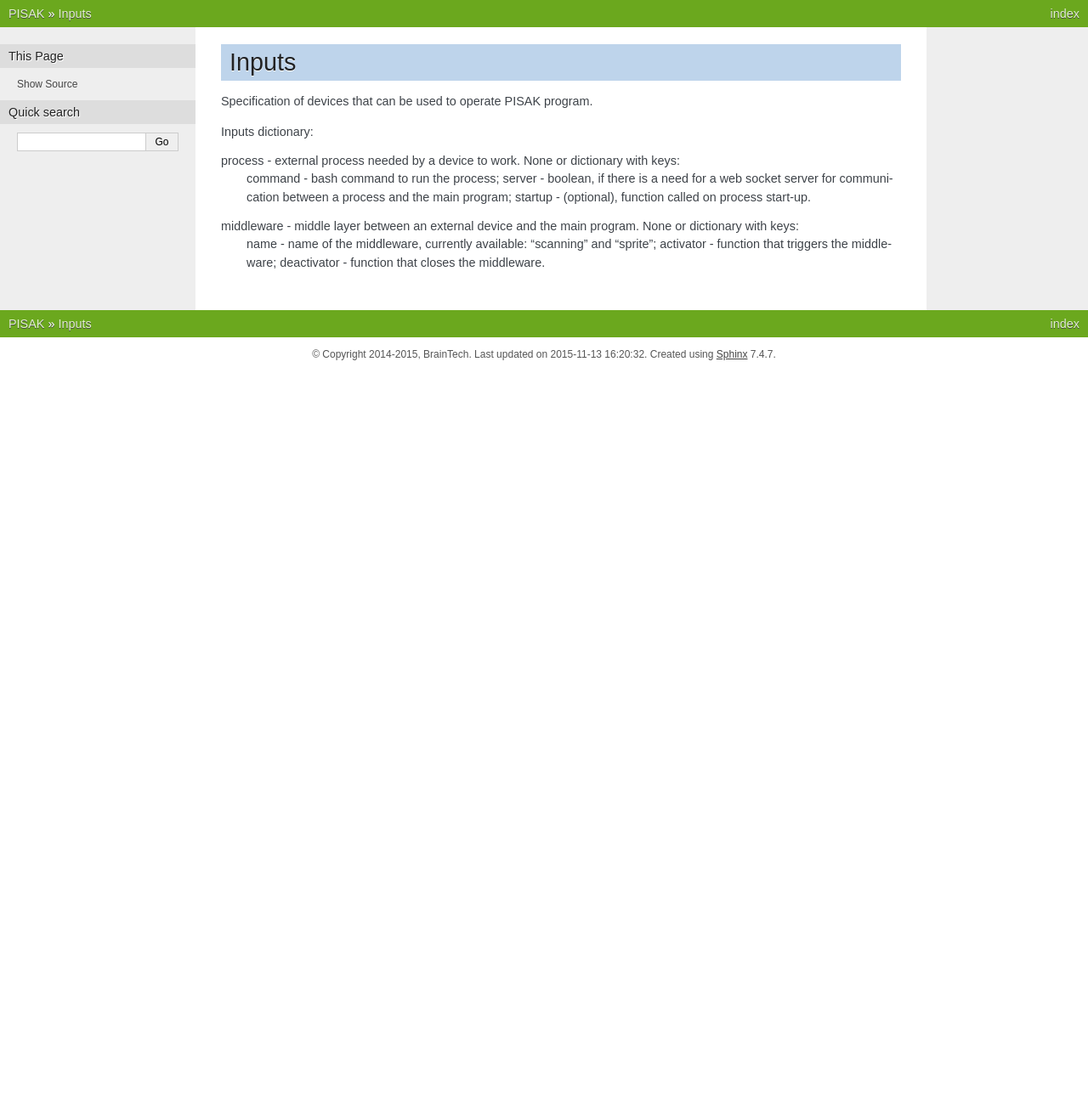
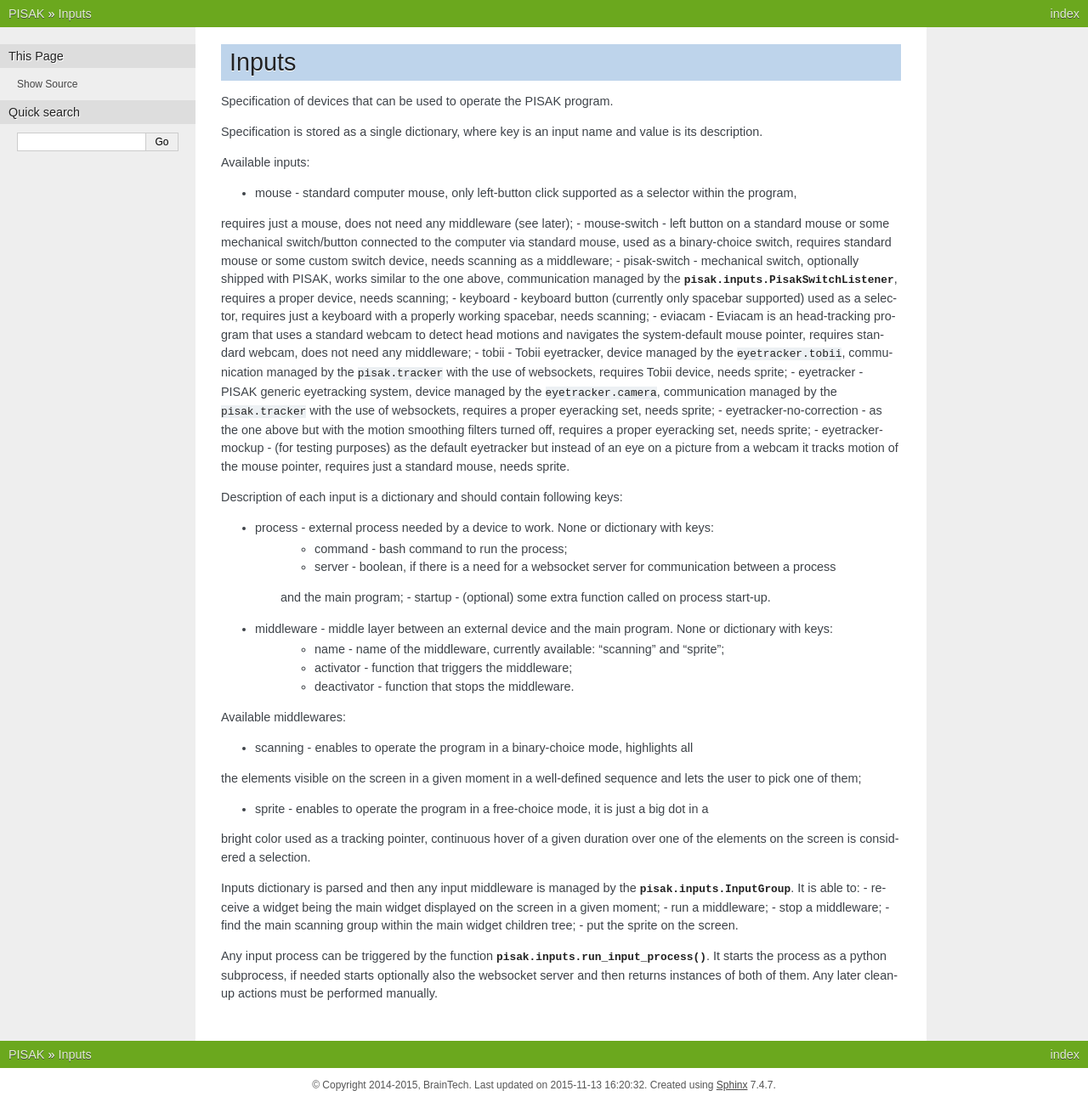
Before and after one commit to BrainTech/pisak, a Sphinx documentation site: the page built from doc/inputs.rst, in a window 1280 px wide. Shown: the whole page at 85% size. Built offline with Sphinx 7.4.7, drawn with Linux system fonts in a browser that asks for light colours; cross-references to code outside the pages are shown as plain code; before the commit the page ends 900 px from its top, so only the background shows below that.

Commit message:
Elaborated pisak inputs doc refs #2642

```diff
--- a/doc/inputs.rst
+++ b/doc/inputs.rst
@@ -1,16 +1,65 @@
 Inputs
 ======
 
-Specification of devices that can be used to operate PISAK program.
+Specification of devices that can be used to operate the PISAK program.
 
-Inputs dictionary:
+Specification is stored as a single dictionary, where key is an input name and value is its
+description.
 
-process - external process needed by a device to work. None or dictionary with keys:
-	command - bash command to run the process;
-	server - boolean, if there is a need for a web socket server for communication between a process and the main program;
-	startup - (optional), function called on process start-up.
+Available inputs:
 
-middleware - middle layer between an external device and the main program. None or dictionary with keys:
-	name - name of the middleware, currently available: "scanning" and "sprite";
-	activator - function that triggers the middleware;
-	deactivator - function that closes the middleware.
+- mouse - standard computer mouse, only left-button click supported as a selector within the program,
+requires just a mouse, does not need any middleware (see later);
+- mouse-switch - left button on a standard mouse or some mechanical switch/button connected to the computer
+via standard mouse, used as a binary-choice switch, requires standard mouse or some custom switch device,
+needs scanning as a middleware;
+- pisak-switch - mechanical switch, optionally shipped with PISAK, works similar to the one above, communication
+managed by the :class:`pisak.inputs.PisakSwitchListener`, requires a proper device, needs scanning;
+- keyboard - keyboard button (currently only spacebar supported) used as a selector, requires just
+a keyboard with a properly working spacebar, needs scanning;
+- eviacam - Eviacam is an head-tracking program that uses a standard webcam to detect head motions
+and navigates the system-default mouse pointer, requires standard webcam, does not need any middleware;
+- tobii - Tobii eyetracker, device managed by the :module:`eyetracker.tobii`, communication managed by the
+:module:`pisak.tracker` with the use of websockets, requires Tobii device, needs sprite;
+- eyetracker - PISAK generic eyetracking system, device managed by the :module:`eyetracker.camera`,
+communication managed by the :module:`pisak.tracker` with the use of websockets,
+requires a proper eyeracking set, needs sprite;
+- eyetracker-no-correction - as the one above but with the motion smoothing filters turned off,
+requires a proper eyeracking set, needs sprite;
+- eyetracker-mockup - (for testing purposes) as the default eyetracker but instead of an eye on a picture from
+a webcam it tracks motion of the mouse pointer, requires just a standard mouse, needs sprite.
+
+Description of each input is a dictionary and should contain following keys:
+
+- process - external process needed by a device to work. None or dictionary with keys:
+	- command - bash command to run the process;
+	- server - boolean, if there is a need for a websocket server for communication between a process
+	and the main program;
+	- startup - (optional) some extra function called on process start-up.
+
+- middleware - middle layer between an external device and the main program. None or dictionary with keys:
+	- name - name of the middleware, currently available: "scanning" and "sprite";
+	- activator - function that triggers the middleware;
+	- deactivator - function that stops the middleware.
+
+Available middlewares:
+
+- scanning - enables to operate the program in a binary-choice mode, highlights all
+the elements visible on the screen in a given moment in a well-defined sequence and lets the
+user to pick one of them;
+
+- sprite - enables to operate the program in a free-choice mode, it is just a big dot in a
+bright color used as a tracking pointer, continuous hover of a given duration over one of the elements on
+the screen is considered a selection.
+
+Inputs dictionary is parsed and then any input middleware is managed by the :class:`pisak.inputs.InputGroup`.
+It is able to:
+- receive a widget being the main widget displayed on the screen in a given moment;
+- run a middleware;
+- stop a middleware;
+- find the main scanning group within the main widget children tree;
+- put the sprite on the screen.
+
+Any input process can be triggered by the function :func:`pisak.inputs.run_input_process`. It starts
+the process as a python subprocess, if needed starts optionally also the websocket
+server and then returns instances of both of them. Any later clean-up actions must be performed manually.
```
